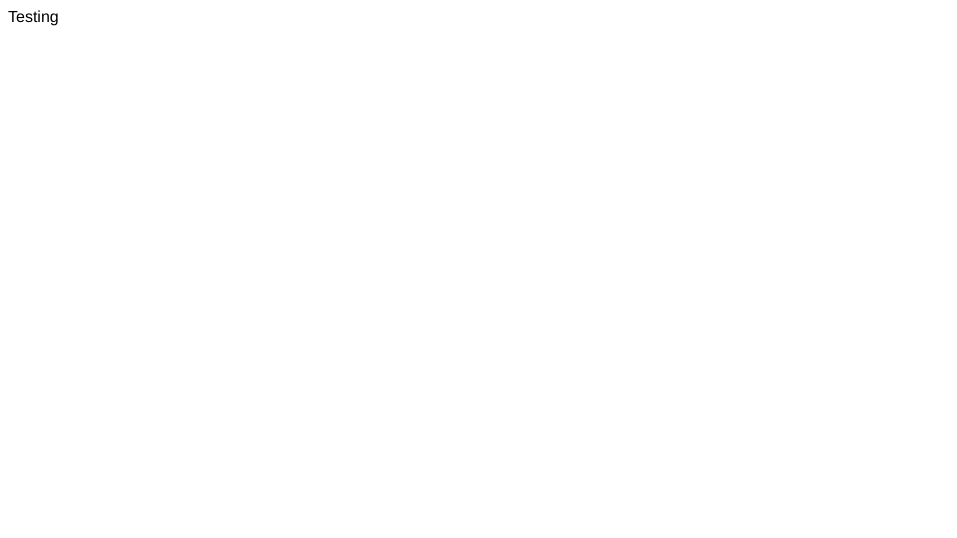
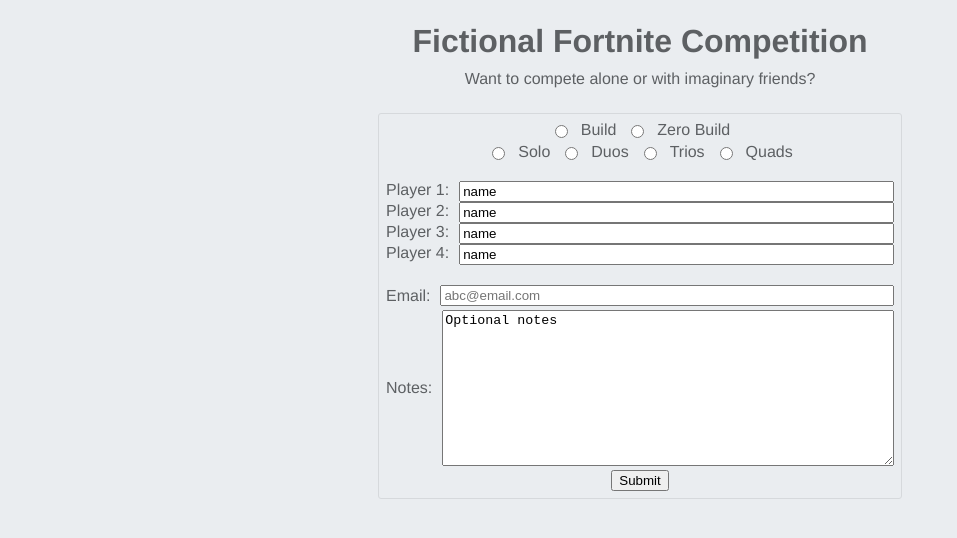
Before and after one commit to DotSnuk/form-fortnite-comp, a plain HTML site: page index.html in a window 1280 px wide. Shown: the whole page, without its empty margins (0-957 px from the left). Drawn offline with Linux system fonts and the light colour scheme.

Commit message:
some styling and layout

```diff
--- a/index.html
+++ b/index.html
@@ -7,7 +7,63 @@
     <link rel="stylesheet" href="style.css">
 </head>
 <body>
-    Testing
+    <div class="container">
+        <div class="heading">
+            <h1>Fictional Fortnite Competition</h1>
+            <h2>Want to compete alone or with imaginary friends?</h2>
+        </div>
+        <div class="form">
+            <form action="competition/path" method="post">
+            <fieldset class="comp-type">
+                <input type="radio" id="build" name="comp-type" value="build">
+                <label for="build" class="radio-label">Build</label>
+                <input type="radio" id="zeroBuild" name="comp-type" value="zeroBuild">
+                <label for="zeroBuild" class="radio-label">Zero Build</label>
+            </fieldset>
+            <fieldset class="squadSize">
+                <input type="radio" id="solo" name="squadSize" value="solo">
+                <label for="solo" class="radio-label">Solo</label>
+                <input type="radio" id="duo" name="squadSize" value="duo">
+                <label for="duo" class="radio-label">Duos</label>
+                <input type="radio" id="trio" name="squadSize" value="trio">
+                <label for="trio" class="radio-label">Trios</label>
+                <input type="radio" id="quad" name="squadSize" value="quad">
+                <label for="quad" class="radio-label">Quads</label>
+            </fieldset>
+            <fieldset class="names">
+                <ul>
+                <li>
+                <label for="nameOne" class="nameClass">Player 1: </label>
+                <input type="text" id="nameOne" value="name">
+                </li>
+                <li>
+                <label for="nameTwo" class="nameClass">Player 2: </label>
+                <input type="text" id="nameTwo" value="name">
+                </li>
+                <li>
+                <label for="nameThree" class="nameClass">Player 3: </label>
+                <input type="text" id="nameThree" value="name">
+                </li>
+                <li>
+                <label for="nameFour" class="nameClass">Player 4: </label>
+                <input type="text" id="nameFour" value="name">
+                </li>
+                </ul>
+            </fieldset>
+            <fieldset>
+            <label for="mail">Email: </label>
+            <input type="email" id="mail" name="email" placeholder="abc@email.com">
+            </fieldset>
+            <fieldset>
+            <label for="notes">Notes: </label>
+            <textarea name="note" id="notes" cols="30" rows="10">Optional notes</textarea>
+            </fieldset>
+            <fieldset>
+                <button>Submit</button>
+            </fieldset>
+            </form>
+        </div>
+    </div>
 
 </body>
 </html>
--- a/style.css
+++ b/style.css
@@ -1,5 +1,74 @@
 body {
     display: flex;
+    flex-direction: column;
     font-family: "Helvetica", "Arial", sans-serif;
+    align-items: center;
+    background-color: #EAEDF0;
+    color: #5D6063;
+}
 
+.container {
+    display: flex;
+    flex-direction: column;
+    width: 60vw;
+    align-items: center;
+    margin: 0;
+    padding: 0;
+    gap: 10px;
 }
+
+.heading {
+    align-items: center;
+    justify-content: center;
+    display: flex;
+    flex-direction: column;
+    margin: 10px;
+    margin-left: 30px;
+    margin-right: 30px;
+}
+
+h1 {
+    text-align: center;
+    margin: 5px;
+    padding: 0;
+}
+
+h2 {
+    text-align: center;
+    font-size: 16px;
+    margin: 5px;
+    padding: 0;
+    font-weight: 400;
+}
+
+ul {
+    width: 100%;
+    padding: 0;
+}
+li {
+    list-style: none;
+    margin: 0px;
+    display: flex;
+    justify-content: space-evenly;
+    gap: 10px;
+}
+li > input, input[type="email"], textarea {
+    flex-grow: 1;
+}
+
+fieldset {
+    border: none;
+    display: flex;
+    align-items: center;
+    justify-content: center;
+    margin: 0;
+    gap: 10px;
+    padding: 2px;
+}
+
+form {
+    width: 40vw;
+    border: 1px solid #D6D9DC;
+    border-radius: 3px;
+    padding: 5px;
+}
```
